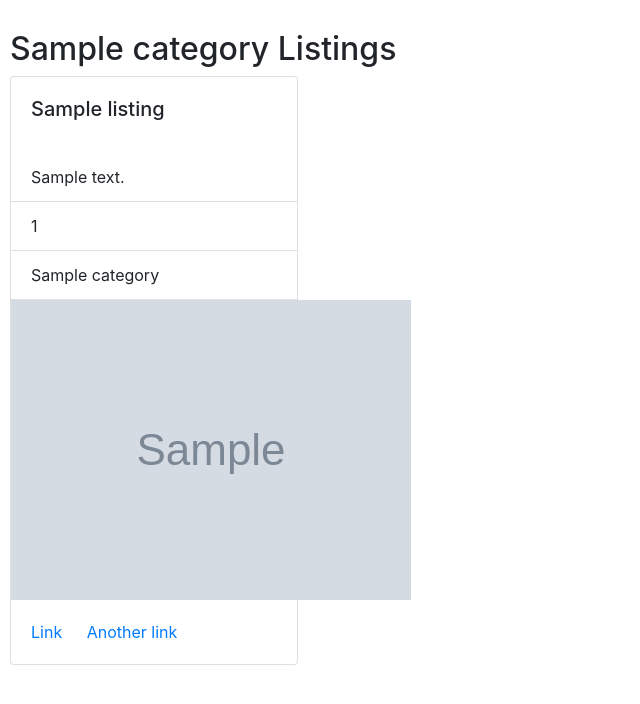
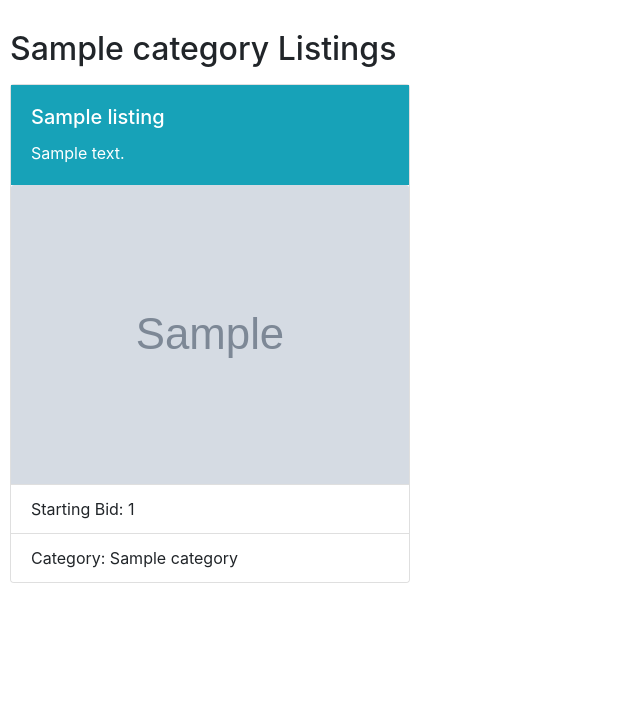
Before and after one commit to ssbrandt/CS50W-commerce, a Django app: template auctions/templates/auctions/category_items.html in a window 1280 px wide. Shown: the part 56-760 px from the top of the page, without its empty margins (0-640 px from the left). Run offline with Django 3.2, Linux system fonts and the light colour scheme; the template is opened without the code that fills it: most values are stand-ins (such as "Sample title", 1, 10 or a date in 2020); grey boxes marked "Sample" are stand-in pictures; some libraries are stand-ins or nearby versions.

Commit message:
Update category items look

```diff
--- a/auctions/templates/auctions/category_items.html
+++ b/auctions/templates/auctions/category_items.html
@@ -3,28 +3,26 @@
 {% block body %}
     <h2>{{category}} Listings</h2>
 
+    <div class="row row-cols-4 row-cols-md-3 g-4">
         {% for listing in listings %}
-    <div class="card" style="width: 18rem;">
-      <!-- <img class="card-img-top" src="..." alt="Card image cap"> -->
-      <div class="card-body">
+        <div class="col">
+          <div class="card my-2">
+            <div class="card-body bg-info text-white" >
             <h5 class="card-title">{{listing.title}}</h5>
+            <p class='card-text'>{{listing.description}}</p>
             </div>
-      <ul class="list-group list-group-flush">
-        <li class='list-group-item'>{{listing.description}}</li>
-        <li class="list-group-item">{{listing.starting_bid}}</li>
-        <li class="list-group-item">{{listing.category}}</li>
+            <ul class="list-group list-group-flush ">
+
               {% if listing.listing_image %}
-        <li><img src={{listing.listing_image}}></li>
+              <img src={{listing.listing_image}} class="card-img-top">
               {% endif %}
+              <li class="list-group-item">Starting Bid: {{listing.starting_bid}}</li>
+              <li class="list-group-item">Category: {{listing.category}}</li>
             </ul>
-      <div class="card-body">
-        <a href="#" class="card-link">Link</a>
-        <a href="#" class="card-link">Another link</a>
+          </div>
           <a href="listing/{{listing.id}}" class="stretched-link"></a>
-        <!-- <a href="#" class="btn btn-primary">Go somewhere</a> -->
+        </div>
+        {% endfor %}
     </div>
 
-  </div>
-  {% endfor %}
-
 {% endblock %}
```
Lines whose indentation alone changed are shown as unchanged.
